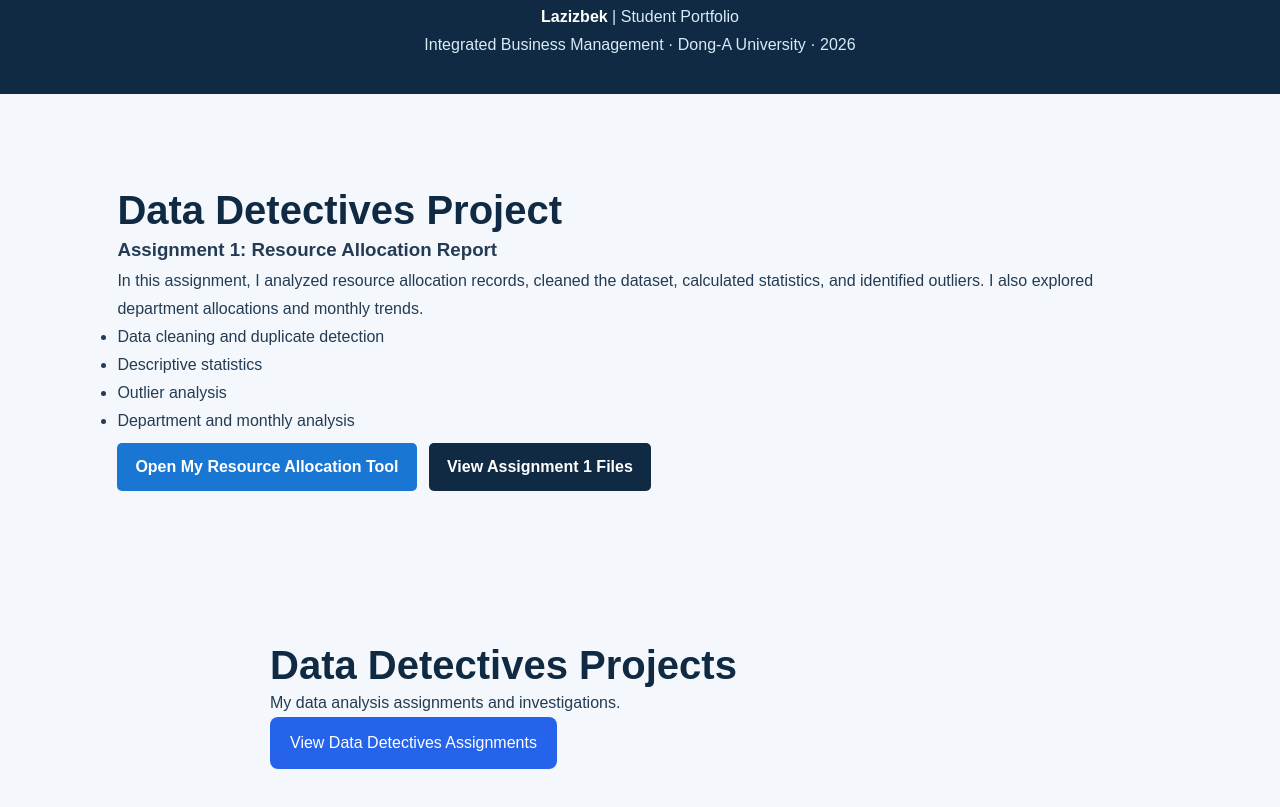
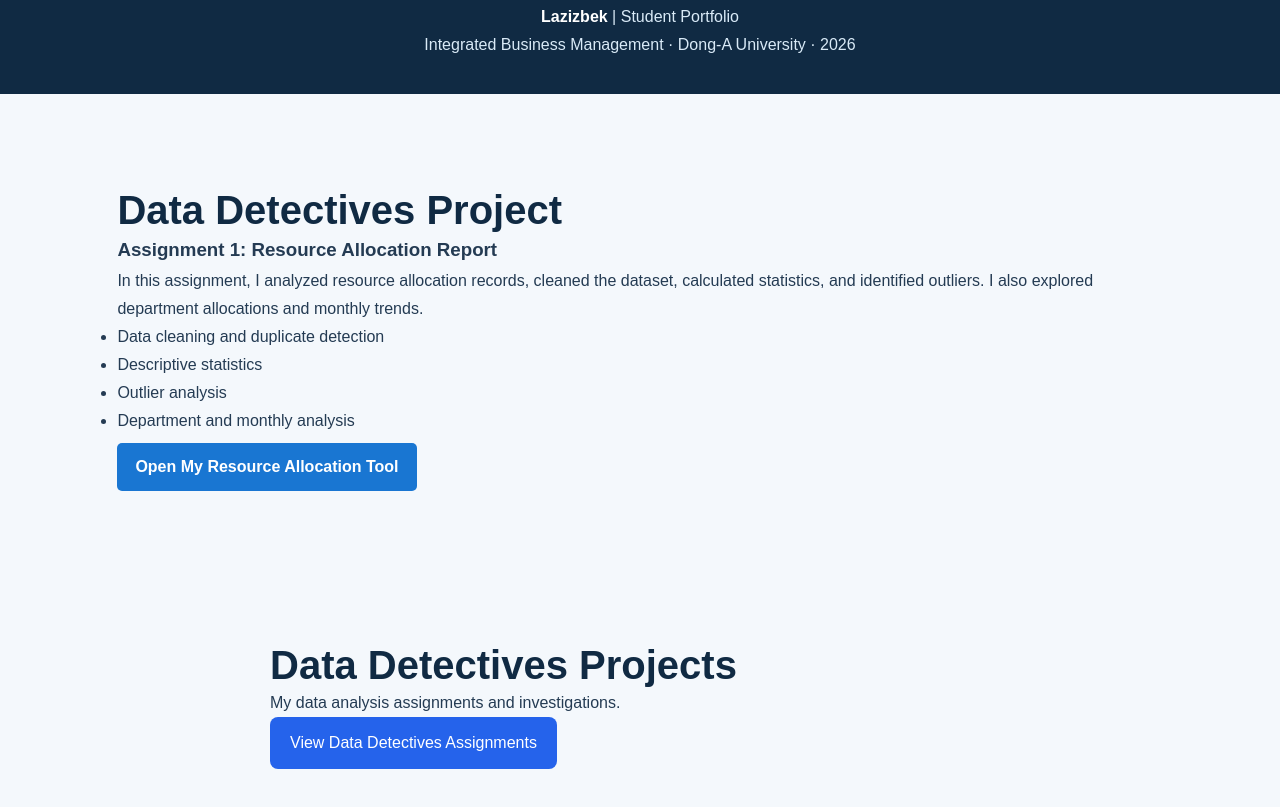
Before and after one commit to Lazizbek397/da, a plain HTML site: page index.html in a window 1280 px wide. Shown: the part 5654-6461 px from the top of the page. Drawn offline with Linux system fonts and the light colour scheme.

Commit message:
Remove assignment files link from index.html
Removed link to 'View Assignment 1 Files' from index.html.

```diff
--- a/index.html
+++ b/index.html
@@ -338,10 +338,7 @@
        style="display:inline-block;background:var(--blue);color:white;padding:10px 18px;text-decoration:none;border-radius:5px;font-weight:bold;margin:8px 8px 8px 0;">
       Open My Resource Allocation Tool
     </a>
-    <a href="https://drive.google.com/drive/folders/1M2JsbYgcvXSoaChupfkbuQT_qTAXz1wK?usp=sharing" target="_blank"
-       style="display:inline-block;background:var(--navy);color:white;padding:10px 18px;text-decoration:none;border-radius:5px;font-weight:bold;margin:8px 0;">
-      View Assignment 1 Files
-    </a>
+
   </p>
 </section>
     <section id="data-detectives" style="padding: 30px; margin: 20px auto; max-width: 800px; border-radius: 12px;">
```
